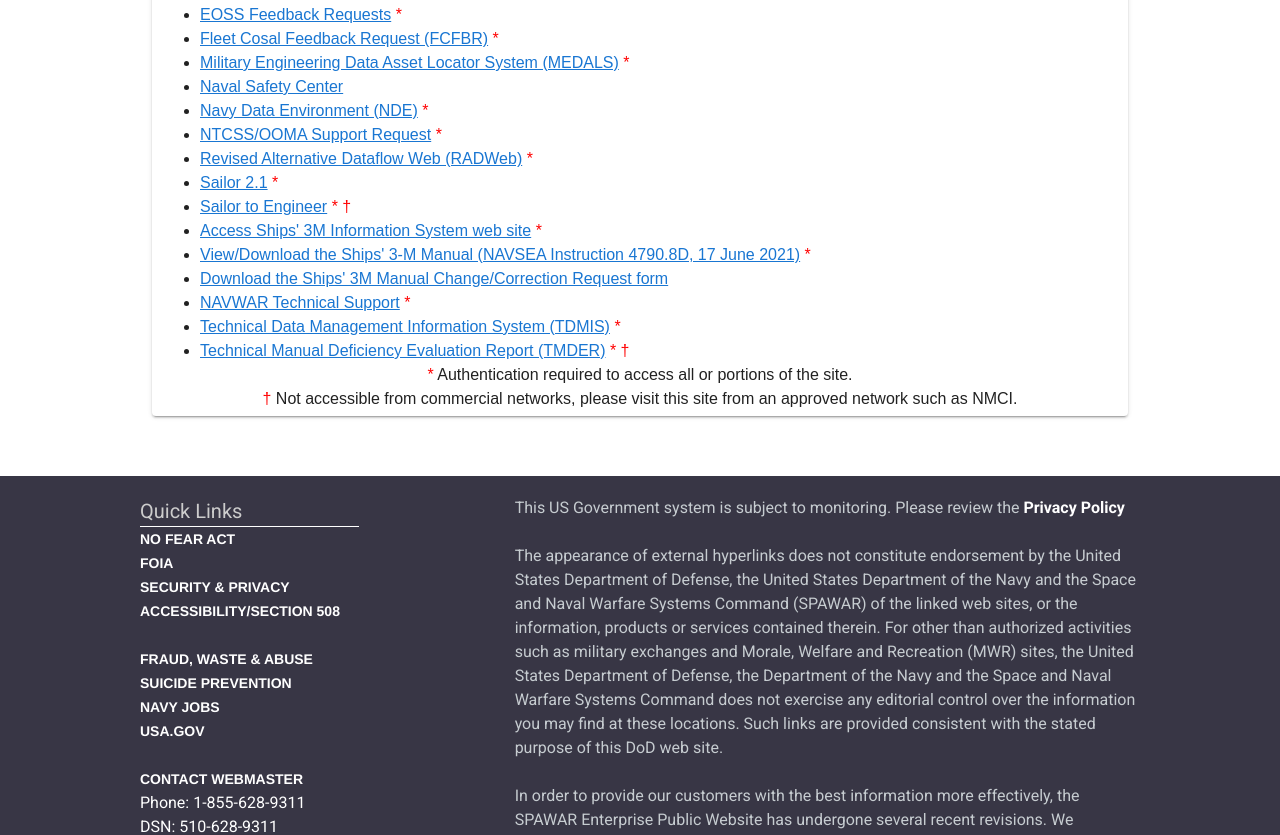
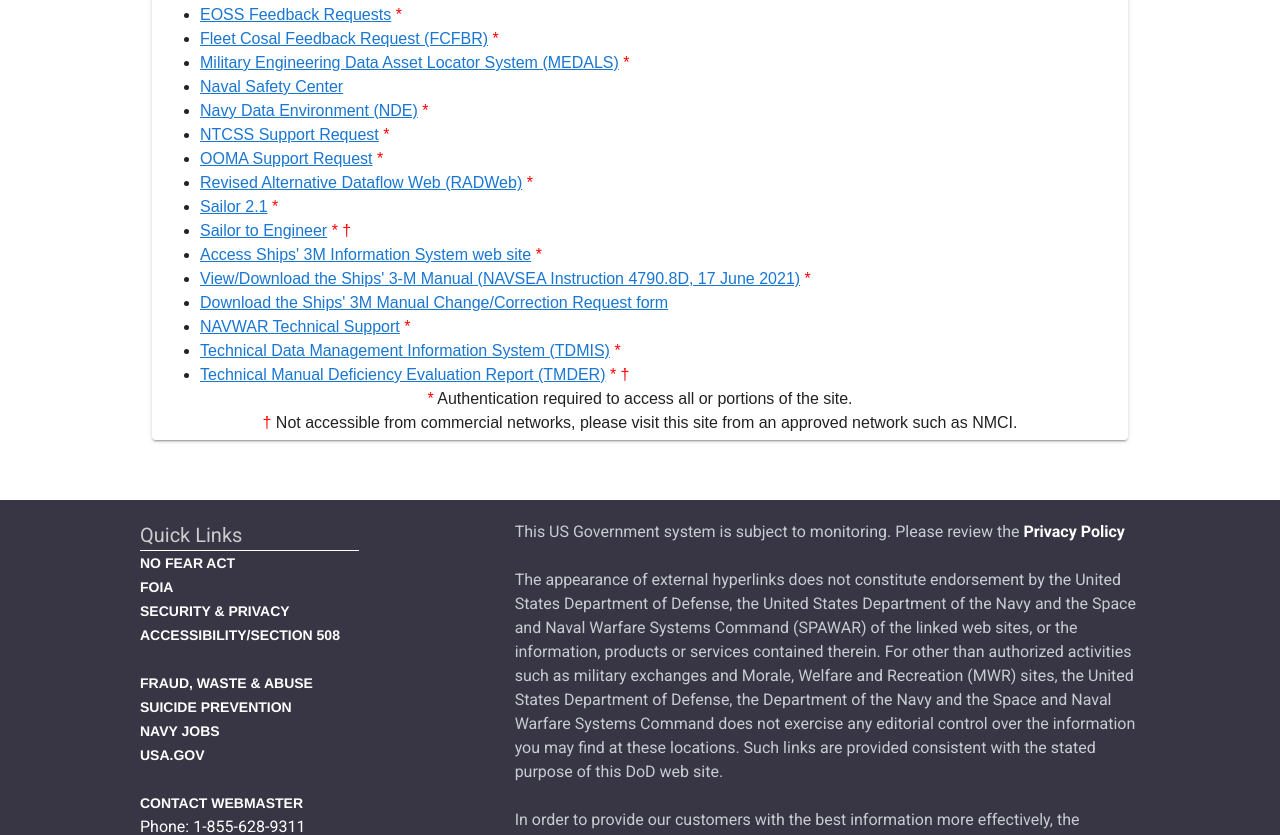
Before and after one commit to dkhill/navy311, a Vue app: page /resources in a window 1280 px wide. Shown: the part 880-1715 px from the top of the page. Built offline with nearby package versions, Linux system fonts and the light colour scheme.

Commit message:
SESD00006483651 - NTCSS & OOMA

```diff
--- a/src/components/resources.vue
+++ b/src/components/resources.vue
@@ -638,8 +638,14 @@
           legend: " *"
         },
         {
-          text: "NTCSS/OOMA Support Request",
-          value: "https://neitsm.dc3n.navy.mil/arsys",
+          text: "NTCSS Support Request",
+          value: "https://nesd-dwp.onbmc.mil/dwp/app/#/itemprofile/11603",
+          tab_title: "Equipment/Maintenance",
+          legend: " *"
+        },
+        {
+          text: "OOMA Support Request",
+          value: "https://nesd-dwp.onbmc.mil/dwp/app/#/itemprofile/12101",
           tab_title: "Equipment/Maintenance",
           legend: " *"
         },
@@ -1037,8 +1043,13 @@
           tab_title: "Equipment/Maintenance"
         },
         {
-          text: "NTCSS/OOMA Support Request",
-          value: "https://neitsm.dc3n.navy.mil/arsys",
+          text: "NTCSS Support Request",
+          value: "https://nesd-dwp.onbmc.mil/dwp/app/#/itemprofile/11603",
+          tab_title: "Equipment/Maintenance"
+        },
+        {
+          text: "OOMA Support Request",
+          value: "https://nesd-dwp.onbmc.mil/dwp/app/#/itemprofile/12101",
           tab_title: "Equipment/Maintenance"
         },
         {
```
